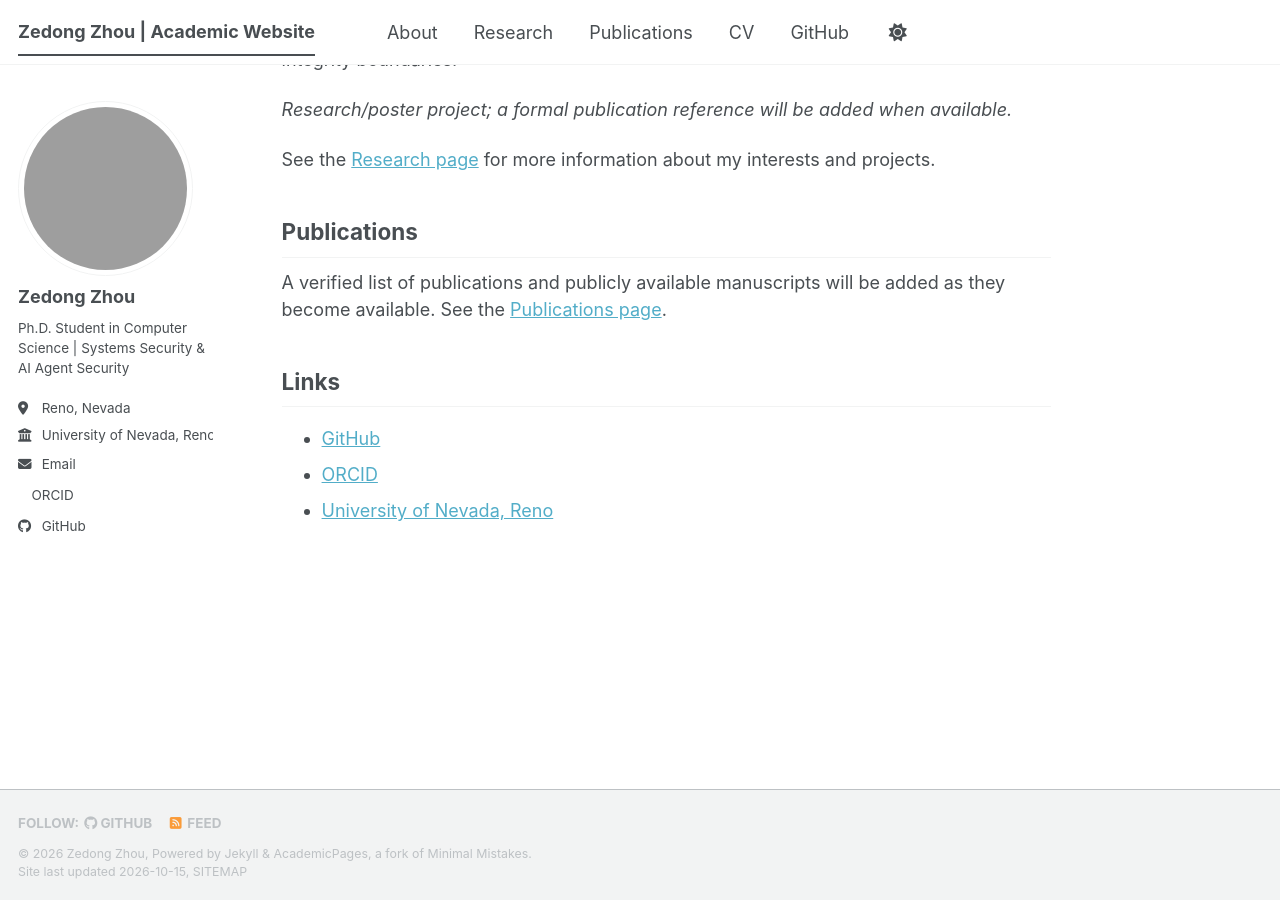
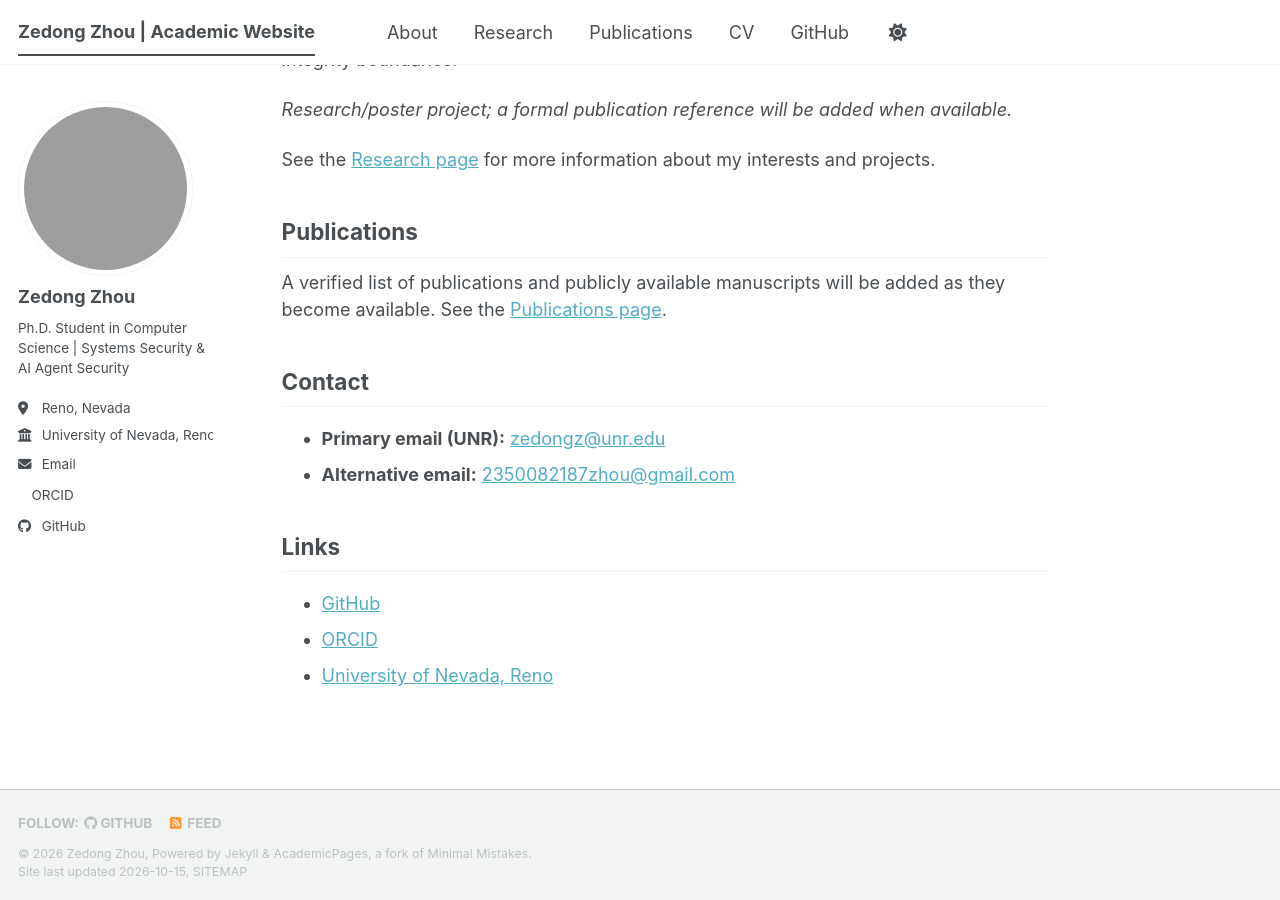
Before and after one commit to 2350082187zhou-ux/2350082187zhou-ux.github.io, a Jekyll site: the page built from _pages/about.md, in a window 1280 px wide and 900 px high, scrolled down 914 px. Built offline with Jekyll 4.4.1, drawn with Linux system fonts in a browser that asks for light colours; a style sheet for code colours, icons or effects is not loaded; grey boxes are pictures that could not be loaded.

Commit message:
Add primary and alternative contact emails to academic site

```diff
--- a/_pages/about.md
+++ b/_pages/about.md
@@ -32,6 +32,11 @@
 
 A verified list of publications and publicly available manuscripts will be added as they become available. See the [Publications page](/publications/).
 
+## Contact
+
+- **Primary email (UNR):** [zedongz@unr.edu](mailto:zedongz@unr.edu)
+- **Alternative email:** [2350082187zhou@gmail.com](mailto:2350082187zhou@gmail.com)
+
 ## Links
 
 - [GitHub](https://github.com/2350082187zhou-ux)
```
